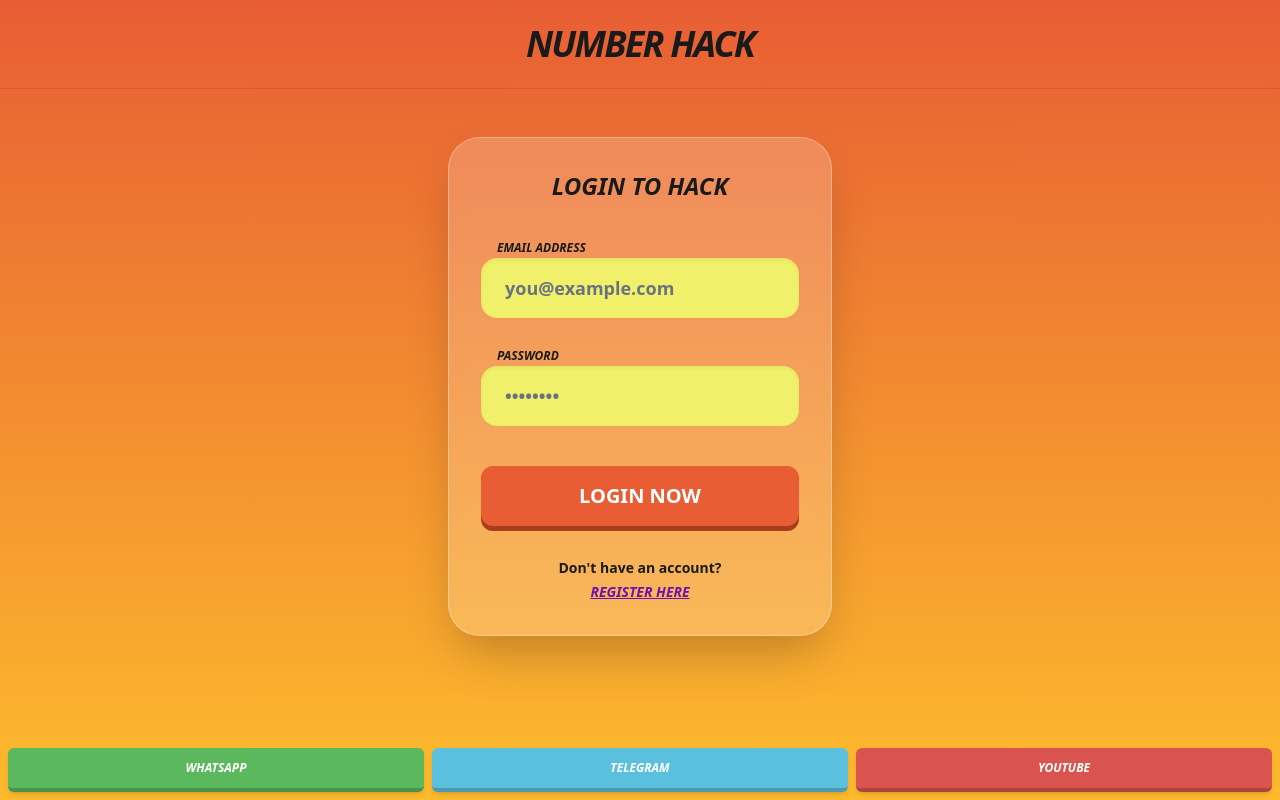
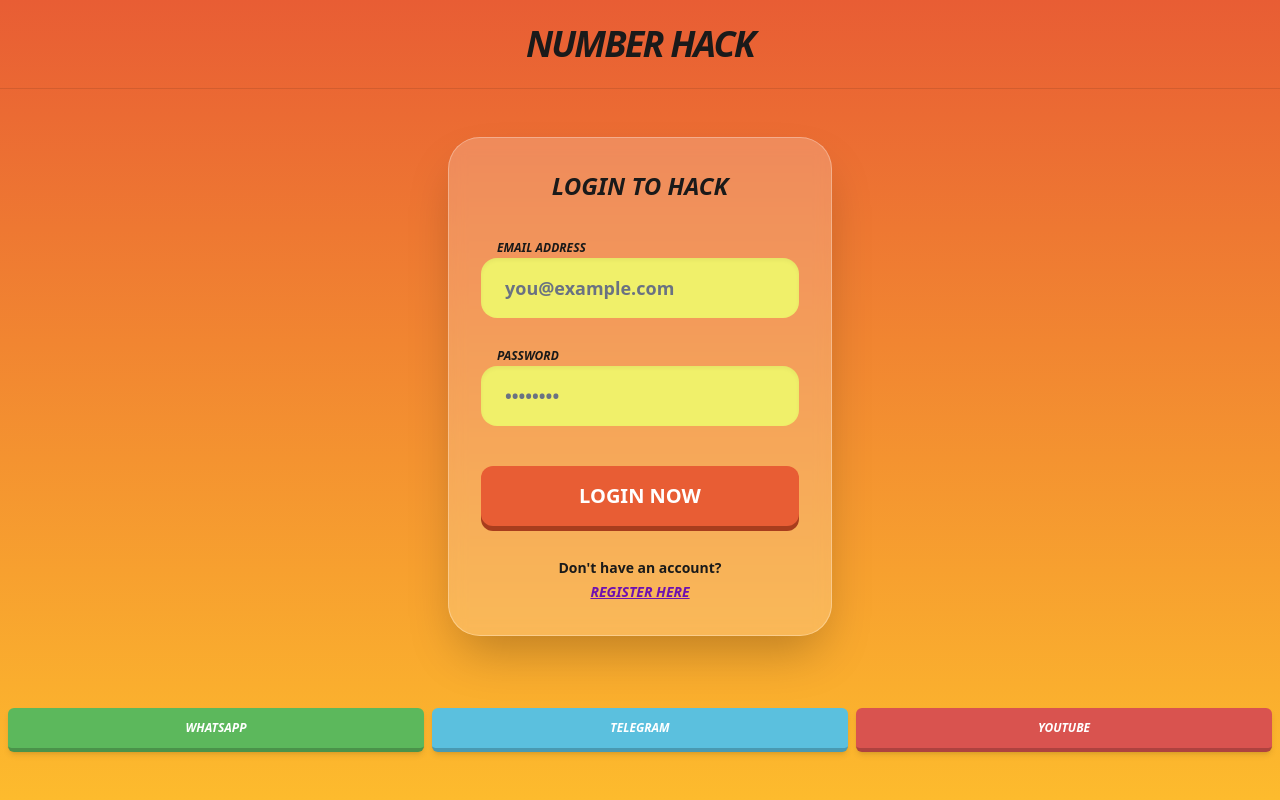
Before and after one commit to tradecolorworld-blip/colourtrading, a React (Vite) app in the folder client/: page /numberhack/signup in a window 1280 px wide. Built offline with nearby package versions, Linux system fonts and the light colour scheme.

Commit message:
number hack

```diff
--- a/client/src/pages/NumberHackAuth.jsx
+++ b/client/src/pages/NumberHackAuth.jsx
@@ -123,10 +123,32 @@ const NumberHackAuth = () => {
             </main>
 
             {/* Bottom Nav Dock (Consistent with Dashboard) */}
-            <div className="fixed bottom-0 left-0 right-0 grid grid-cols-3 gap-2 p-2 bg-transparent">
-                <div className="bg-[#5cb85c] text-white py-3 rounded-md font-black italic text-xs shadow-md border-b-4 border-black/20 text-center">WHATSAPP</div>
-                <div className="bg-[#5bc0de] text-white py-3 rounded-md font-black italic text-xs shadow-md border-b-4 border-black/20 text-center">TELEGRAM</div>
-                <div className="bg-[#d9534f] text-white py-3 rounded-md font-black italic text-xs shadow-md border-b-4 border-black/20 text-center">YOUTUBE</div>
+            {/* Bottom Nav Dock with Active Links */}
+            <div className="fixed bottom-10 left-0 right-0 grid grid-cols-3 gap-2 p-2 bg-transparent z-50">
+                <a
+                    href="https://wa.me/919116046055"
+                    target="_blank"
+                    rel="noreferrer"
+                    className="bg-[#5cb85c] text-white py-3 rounded-md font-black italic text-xs shadow-md border-b-4 border-black/20 text-center no-underline active:translate-y-0.5 transition-transform"
+                >
+                    WHATSAPP
+                </a>
+                <a
+                    href="https://t.me/modapksh"
+                    target="_blank"
+                    rel="noreferrer"
+                    className="bg-[#5bc0de] text-white py-3 rounded-md font-black italic text-xs shadow-md border-b-4 border-black/20 text-center no-underline active:translate-y-0.5 transition-transform"
+                >
+                    TELEGRAM
+                </a>
+                <a
+                    href="https://www.youtube.com/watch?v=-HdcugtTRN4"
+                    target="_blank"
+                    rel="noreferrer"
+                    className="bg-[#d9534f] text-white py-3 rounded-md font-black italic text-xs shadow-md border-b-4 border-black/20 text-center no-underline active:translate-y-0.5 transition-transform"
+                >
+                    YOUTUBE
+                </a>
             </div>
         </div>
     );
--- a/client/src/pages/NumberHackDashboard.jsx
+++ b/client/src/pages/NumberHackDashboard.jsx
@@ -2,7 +2,7 @@ import React, { useState, useEffect } from 'react';
 import axios from 'axios';
 
 const NumberHackDashboard = () => {
-    const [isVip, setIsVip] = useState(true);
+    const [isVip, setIsVip] = useState(false);
     const [currentTime, setCurrentTime] = useState("");
     const [periodNumber, setPeriodNumber] = useState("");
     const [timerType, setTimerType] = useState("1 Min");
@@ -244,10 +244,32 @@ const NumberHackDashboard = () => {
             </main>
 
             {/* Bottom Nav Dock */}
-            <div className="fixed bottom-0 left-0 right-0 grid grid-cols-3 gap-2 p-2 bg-transparent z-50">
-                <div className="bg-[#5cb85c] text-white py-3 rounded-md font-black italic text-xs shadow-md border-b-4 border-black/20 text-center">WHATSAPP</div>
-                <div className="bg-[#5bc0de] text-white py-3 rounded-md font-black italic text-xs shadow-md border-b-4 border-black/20 text-center">TELEGRAM</div>
-                <div className="bg-[#d9534f] text-white py-3 rounded-md font-black italic text-xs shadow-md border-b-4 border-black/20 text-center">YOUTUBE</div>
+            {/* Bottom Nav Dock with Active Links */}
+            <div className="fixed bottom-10 left-0 right-0 grid grid-cols-3 gap-2 p-2 bg-transparent z-50">
+                <a
+                    href="https://wa.me/919116046055"
+                    target="_blank"
+                    rel="noreferrer"
+                    className="bg-[#5cb85c] text-white py-3 rounded-md font-black italic text-xs shadow-md border-b-4 border-black/20 text-center no-underline active:translate-y-0.5 transition-transform"
+                >
+                    WHATSAPP
+                </a>
+                <a
+                    href="https://t.me/modapksh"
+                    target="_blank"
+                    rel="noreferrer"
+                    className="bg-[#5bc0de] text-white py-3 rounded-md font-black italic text-xs shadow-md border-b-4 border-black/20 text-center no-underline active:translate-y-0.5 transition-transform"
+                >
+                    TELEGRAM
+                </a>
+                <a
+                    href="https://www.youtube.com/watch?v=-HdcugtTRN4"
+                    target="_blank"
+                    rel="noreferrer"
+                    className="bg-[#d9534f] text-white py-3 rounded-md font-black italic text-xs shadow-md border-b-4 border-black/20 text-center no-underline active:translate-y-0.5 transition-transform"
+                >
+                    YOUTUBE
+                </a>
             </div>
 
             {/* 🟢 Payment Modal */}
```
